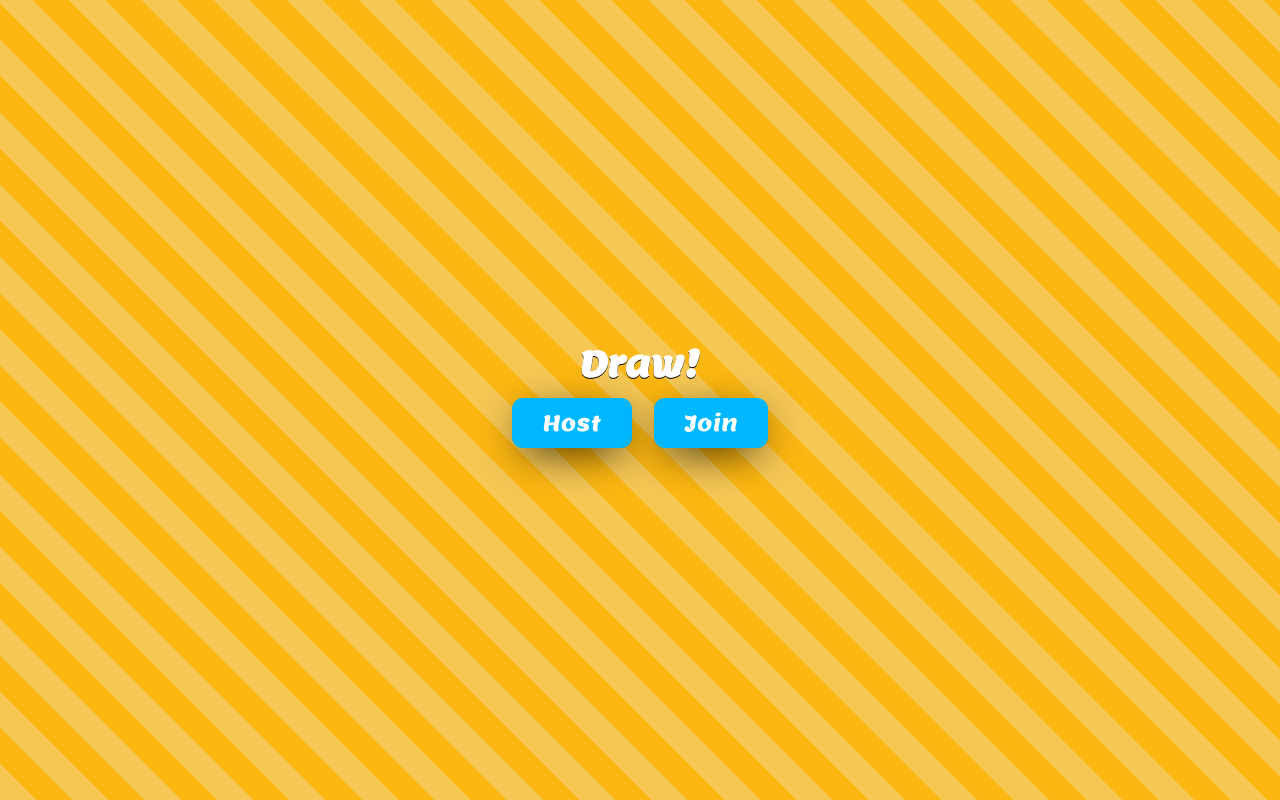
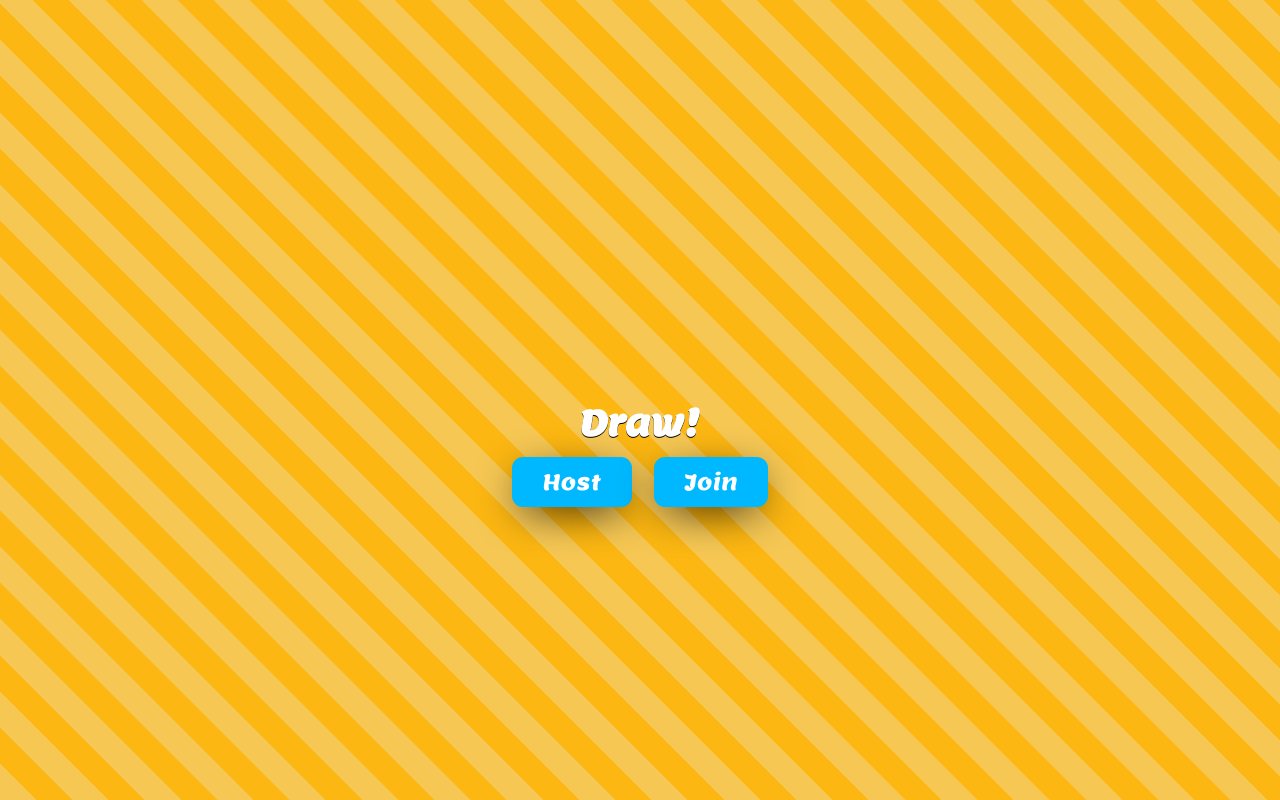
Before and after one commit to pomle/draw, a React (Create React App) app: page / in a window 1280 px wide. Built offline with nearby package versions, Linux system fonts and the light colour scheme.

Commit message:
Geezer bugs.

```diff
--- a/src/Role/index.jsx
+++ b/src/Role/index.jsx
@@ -1,4 +1,6 @@
 import React, { Component } from 'react';
+
+import Push from 'components/Push';
 
 import Host from './Host';
 import Join from './Join';
@@ -23,20 +25,21 @@ class Role extends Component {
 
   render() {
     const {role} = this.state;
+
     if (role === ROLE_HOST) {
-      return <Host cancel={this.restore} />;
+      this.next = <Host cancel={this.restore} />;
     } else if (role === ROLE_JOIN) {
-      return <Join cancel={this.restore} />;
+      this.next = <Join cancel={this.restore} />;
     }
 
-    return (
-      <div>
-        <h2>Draw!</h2>
+    const first = <div>
+      <h2>Draw!</h2>
 
-        <button onClick={() => this.setState({role: ROLE_HOST})}>Host</button>
-        <button onClick={() => this.setState({role: ROLE_JOIN})}>Join</button>
-      </div>
-    );
+      <button onClick={() => this.setState({role: ROLE_HOST})}>Host</button>
+      <button onClick={() => this.setState({role: ROLE_JOIN})}>Join</button>
+    </div>;
+
+    return <Push left={first} right={this.next} next={!!role}/>;
   }
 }
 
--- /dev/null
+++ b/src/components/Push/Push.css
@@ -0,0 +1,9 @@
+.Push {
+    position: absolute;
+}
+
+.Push > * {
+    position: absolute;
+    transition: transform 2s ease;
+    width: 100vw;
+}
--- /dev/null
+++ b/src/components/Push/index.jsx
@@ -0,0 +1,23 @@
+import React, { Component } from 'react';
+
+import './Push.css';
+
+class Push extends Component {
+  render() {
+    let x = this.props.next ? -1 : 0;
+    console.log('Show next', this.props.next, x);
+
+    return (
+      <div className="Push">
+        <div className="left" style={{transform: `translateX(${100 * x++}%)`}}>
+          {this.props.left}
+        </div>
+        <div className="right" style={{transform: `translateX(${100 * x++}%)`}}>
+          {this.props.right}
+        </div>
+      </div>
+    );
+  }
+}
+
+export default Push;
--- a/src/index.css
+++ b/src/index.css
@@ -1,6 +1,7 @@
 html, body, #root, .App {
   height: 100%;
   touch-action: none;
+  overflow: hidden;
 }
 
 body {
```
